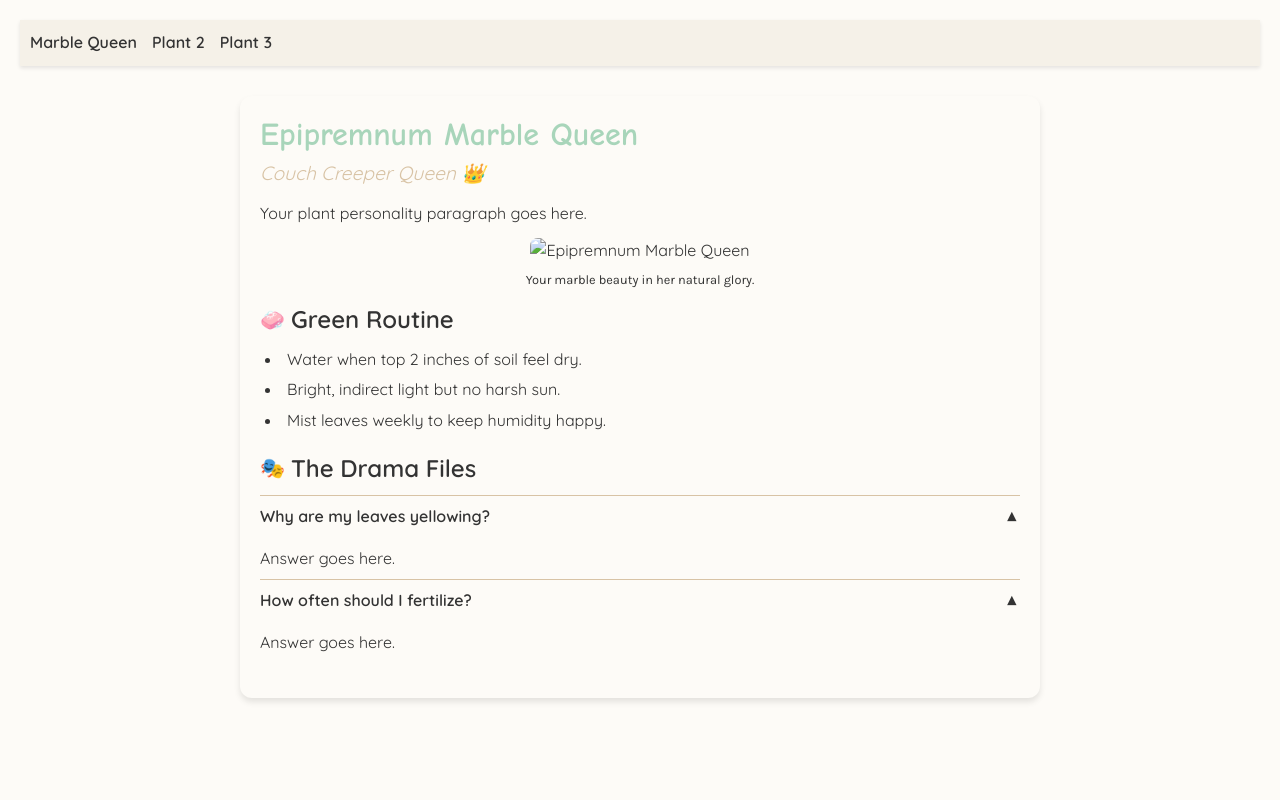
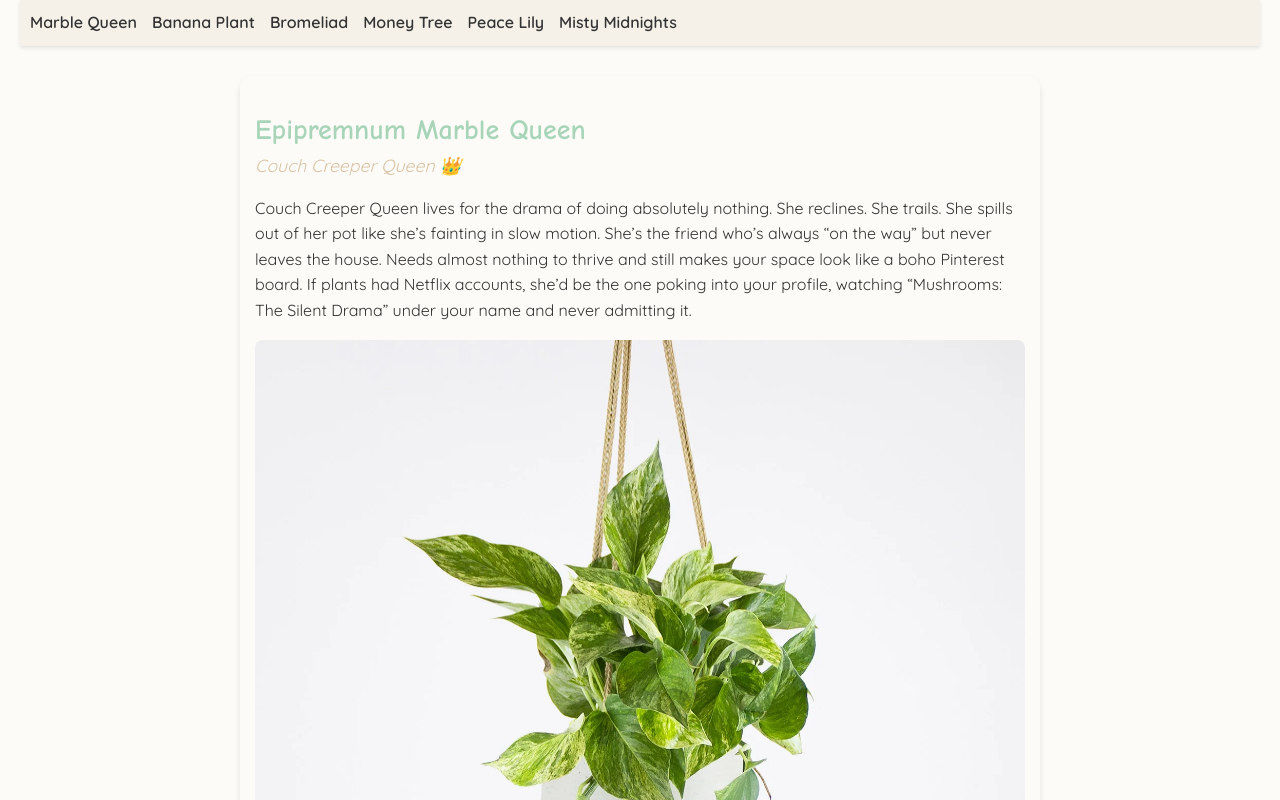
Before and after one commit to RVciTo/PlantDiHerb, a plain HTML site: page index.html in a window 1280 px wide. Shown: the top 800 px of the page. Drawn offline with Linux system fonts and the light colour scheme.

Commit message:
Update index.html

```diff
--- a/index.html
+++ b/index.html
@@ -4,6 +4,24 @@
   <meta charset="UTF-8">
   <meta name="viewport" content="width=device-width, initial-scale=1.0">
   <title>Plant di Herb Man and mek it grow</title>
+  <!-- Skip link for keyboard users -->
+  <style>
+    .skip-link {
+      position: absolute;
+      top: -40px;
+      left: 0;
+      background: #000;
+      color: #fff;
+      padding: 8px;
+      z-index: 100;
+      text-decoration: none;
+      font-size: 0.9rem;
+      transition: top 0.3s;
+    }
+    .skip-link:focus {
+      top: 0;
+    }
+  </style>
   <!-- Google Fonts -->
   <link href="https://fonts.googleapis.com/css2?family=Quicksand:wght@400;600&family=Karla:wght@400;600&family=Comic+Neue:wght@400;700&display=swap" rel="stylesheet">
   <style>
@@ -13,237 +31,188 @@
       --light-brown: #d8c3a5;
       --bg: #fdfbf7;
       --text: #333;
+      --focus: #ffa726;
     }
-    *, *::before, *::after {
-      box-sizing: border-box;
+    *, *::before, *::after { box-sizing: border-box; }
+    html { scroll-behavior: smooth; }
+    body {
       margin: 0;
-      padding: 0;
-    }
-    html {
-      scroll-behavior: smooth;
-    }
-    body {
       font-family: 'Quicksand', sans-serif;
       background: var(--bg);
       color: var(--text);
       line-height: 1.6;
-      padding: 10px;
+      padding: 0 10px 20px;
     }
-    /* Mobile-first navigation */
     nav {
       background: var(--beige);
       box-shadow: 0 2px 4px rgba(0,0,0,0.1);
       position: sticky;
       top: 0;
-      z-index: 1000;
+      z-index: 100;
     }
     nav ul {
       display: flex;
       overflow-x: auto;
       list-style: none;
+      margin: 0;
       padding: 10px;
     }
-    nav ul li {
-      flex: none;
+    nav a {
+      display: block;
       margin-right: 15px;
-    }
-    nav ul li a {
       text-decoration: none;
       font-weight: 600;
       color: var(--text);
       white-space: nowrap;
     }
-    main {
-      padding-top: 10px;
-    }
-    .plant-card {
+    nav a:focus { outline: 2px solid var(--focus); border-radius: 4px; }
+    main { padding-top: 10px; }
+    section.plant-card {
       background: var(--bg);
       border-radius: 12px;
       box-shadow: 0 4px 6px rgba(0,0,0,0.1);
-      margin: 10px 0;
+      margin: 20px auto;
       padding: 15px;
-      width: 100%;
+      max-width: 800px;
       transition: transform 0.2s;
     }
-    .plant-card:hover {
-      transform: translateY(-3px);
-    }
-    .plant-header {
-      margin-bottom: 12px;
-    }
+    section.plant-card:hover { transform: translateY(-3px); }
     .plant-header h2 {
       font-family: 'Comic Neue', cursive;
-      font-size: 1.5rem;
+      font-size: 1.75rem;
+      color: var(--soft-green);
       margin-bottom: 4px;
-      color: var(--soft-green);
       line-height: 1.2;
     }
     .plant-header .nickname {
-      font-size: 1rem;
+      font-size: 1.1rem;
       color: var(--light-brown);
       font-style: italic;
     }
-    .personality {
-      margin-bottom: 12px;
-    }
-    .image-container {
-      text-align: center;
-      margin-bottom: 10px;
-    }
+    .personality { margin: 12px 0; }
     .image-container img {
-      max-width: 100%;
+      width: 100%;
       height: auto;
       border-radius: 8px;
-      transition: transform 0.3s;
     }
-    .image-container img:hover {
-      transform: scale(1.05);
+    .caption {
+      font-family: 'Karla', sans-serif;
+      font-size: 0.85rem;
+      margin-top: 6px;
+      color: var(--text);
     }
-    .image-container .caption {
-      font-family: 'Karla', sans-serif;
-      font-size: 0.8rem;
-      color: var(--text);
-      margin-top: 6px;
-    }
-    .green-routine, .drama-files {
-      margin-bottom: 15px;
-    }
+    .green-routine, .drama-files { margin: 16px 0; }
     .green-routine h3, .drama-files h3 {
       display: flex;
       align-items: center;
-      font-size: 1.25rem;
+      font-size: 1.3rem;
       margin-bottom: 8px;
     }
-    .green-routine h3::before {
-      content: '🧼';
-      margin-right: 6px;
-      font-size: 1.25rem;
-    }
-    .drama-files h3::before {
-      content: '🎭';
-      margin-right: 6px;
-      font-size: 1.25rem;
-    }
-    .green-routine ul {
-      list-style: disc inside;
-    }
-    .green-routine li {
-      margin-bottom: 5px;
-      padding-left: 5px;
-    }
-    .accordion-item {
+    .green-routine h3::before { content: '🧼'; margin-right: 8px; }
+    .drama-files h3::before { content: '🎭'; margin-right: 8px; }
+    .green-routine ul { list-style: disc inside; padding-left: 8px; }
+    .green-routine li { margin-bottom: 6px; }
+    .accordion {
       border-top: 1px solid var(--light-brown);
     }
-    .accordion-header {
+    .accordion button {
+      width: 100%;
+      text-align: left;
+      padding: 10px 0;
+      font-weight: 600;
+      background: none;
+      border: none;
+      position: relative;
+      font-size: 1rem;
       cursor: pointer;
-      padding: 8px 0;
-      font-weight: 600;
-      position: relative;
     }
-    .accordion-header::after {
+    .accordion button::after {
       content: '▼';
       position: absolute;
       right: 0;
       transition: transform 0.2s;
     }
-    .accordion-header.active::after {
+    .accordion button[aria-expanded="true"]::after {
       transform: rotate(180deg);
     }
-    .accordion-content {
+    .accordion button:focus { outline: 2px solid var(--focus); }
+    .panel {
       max-height: 0;
       overflow: hidden;
       transition: max-height 0.3s ease;
     }
-    .accordion-content p {
-      padding: 8px 0;
-    }
-    /* Larger screens */
+    .panel p { padding: 10px 0; }
     @media (min-width: 600px) {
-      body {
-        padding: 20px;
-      }
-      .plant-card {
-        max-width: 800px;
-        margin: 20px auto;
-        padding: 20px;
-      }
-      .plant-header h2 {
-        font-size: 2rem;
-      }
-      .plant-header .nickname {
-        font-size: 1.2rem;
-      }
-      .green-routine h3, .drama-files h3 {
-        font-size: 1.5rem;
-      }
+      body { padding: 0 20px 40px; }
     }
   </style>
 </head>
 <body>
-  <nav>
+  <a href="#main" class="skip-link">Skip to content</a>
+  <nav role="navigation">
     <ul>
-      <!-- Update nav links manually -->
       <li><a href="#epipremnum-marble-queen">Marble Queen</a></li>
-      <li><a href="#plant-2">Plant 2</a></li>
-      <li><a href="#plant-3">Plant 3</a></li>
+      <li><a href="#musa-oriental-dwarf">Banana Plant</a></li>
+      <li><a href="#bromelia-hope">Bromeliad</a></li>
+      <li><a href="#pachira-aquatica">Money Tree</a></li>
+      <li><a href="#spathiphyllum">Peace Lily</a></li>
+      <li><a href="#ctenanthe-amagris">Misty Midnights</a></li>
     </ul>
   </nav>
-  <main>
-    <!-- Sample Plant Entry -->
+  <main id="main">
+    <!-- Epipremnum Marble Queen -->
     <section id="epipremnum-marble-queen" class="plant-card">
-      <div class="plant-header">
+      <header class="plant-header">
         <h2>Epipremnum Marble Queen</h2>
         <div class="nickname">Couch Creeper Queen 👑</div>
-      </div>
+      </header>
       <div class="personality">
-        <!-- Insert Personality Paragraph -->
-        <p>Your plant personality paragraph goes here.</p>
+        <p>Couch Creeper Queen lives for the drama of doing absolutely nothing. She reclines. She trails. She spills out of her pot like she’s fainting in slow motion. She’s the friend who’s always “on the way” but never leaves the house. Needs almost nothing to thrive and still makes your space look like a boho Pinterest board. If plants had Netflix accounts, she’d be the one poking into your profile, watching “Mushrooms: The Silent Drama” under your name and never admitting it.</p>
       </div>
       <div class="image-container">
-        <img src="monstera.jpg" alt="Epipremnum Marble Queen">
-        <div class="caption">Your marble beauty in her natural glory.</div>
+        <img src="_CouchCreeperQueen.webp" alt="Couch Creeper Queen trailing vines">
+        <div class="caption">I’m not lazy, I’m on energy-saving mode.</div>
       </div>
       <div class="green-routine">
         <h3>Green Routine</h3>
         <ul>
-          <li>Water when top 2 inches of soil feel dry.</li>
-          <li>Bright, indirect light but no harsh sun.</li>
-          <li>Mist leaves weekly to keep humidity happy.</li>
-          <!-- Add more tips -->
+          <li>Light: Bright, indirect light. She’s chill in low light too but won’t grow as fast.</li>
+          <li>Water: Let the top 2–3 cm of soil dry out before watering. She’s not into soggy feet.</li>
+          <li>Humidity: Totally fine in normal room vibes, but she’ll thrive if you mist once in a while.</li>
+          <li>Feeding: Toss her a little liquid fertilizer every 4–6 weeks in spring/summer. She doesn’t eat much.</li>
+          <li>Grooming: Prune leggy vines and wipe her leaves so she keeps that marble glow.</li>
         </ul>
       </div>
       <div class="drama-files">
         <h3>The Drama Files</h3>
-        <!-- Accordion items default-open -->
-        <div class="accordion-item">
-          <div class="accordion-header active">Why are my leaves yellowing?</div>
-          <div class="accordion-content" style="max-height: none;">
-            <p>Answer goes here.</p>
-          </div>
+        <div class="accordion">
+          <button aria-expanded="false" aria-controls="mq1">Q: The leaves are turning yellow — what does that mean?</button>
+          <div id="mq1" class="panel" aria-hidden="true"><p>A: You’ve been loving her a little too hard. That soggy soil? Yeah, she’s not into that. Let her dry out before the next drink.</p></div>
+          <button aria-expanded="false" aria-controls="mq2">Q: The tips of the leaves are dry and crispy — is that normal?</button>
+          <div id="mq2" class="panel" aria-hidden="true"><p>A: She’s thirsty or choking on your apartment’s dry vibes. Water deeper or give her a lil’ humidity boost.</p></div>
+          <button aria-expanded="false" aria-controls="mq3">Q: Why are the leaves drooping like that?</button>
+          <div id="mq3" class="panel" aria-hidden="true"><p>A: Thirsty, dramatic, but fine. It’s her version of a protest sign. Water her, she’ll forgive you by lunch.</p></div>
+          <button aria-expanded="false" aria-controls="mq4">Q: Why is it leaning toward the window?</button>
+          <div id="mq4" class="panel" aria-hidden="true"><p>A: She’s chasing the sun like it’s a crush she met at a music festival. Rotate her before she becomes a one-sided relationship.</p></div>
+          <button aria-expanded="false" aria-controls="mq5">Q: There are dark spots or patches — what’s going on?</button>
+          <div id="mq5" class="panel" aria-hidden="true"><p>A: Either sunburn from sitting too close to the window or she’s been chilling in a swampy pot. Bright indirect light + proper drainage = peace.</p></div>
         </div>
-        <div class="accordion-item">
-          <div class="accordion-header active">How often should I fertilize?</div>
-          <div class="accordion-content" style="max-height: none;">
-            <p>Answer goes here.</p>
-          </div>
-        </div>
-        <!-- Add up to 5 FAQ items -->
       </div>
     </section>
-    <!-- Repeat for other plants -->
+    <!-- Repeat similar structure for other plants, ensuring each accordion button has unique aria-controls, associated panels, and initial aria-expanded="false" -->
   </main>
   <script>
-    document.addEventListener('DOMContentLoaded', () => {
-      document.querySelectorAll('.accordion-header').forEach(header => {
-        const content = header.nextElementSibling;
-        header.addEventListener('click', () => {
-          header.classList.toggle('active');
-          if (header.classList.contains('active')) {
-            content.style.maxHeight = content.scrollHeight + 'px';
-          } else {
-            content.style.maxHeight = null;
-          }
-        });
+    document.querySelectorAll('.accordion button').forEach(btn => {
+      btn.addEventListener('click', () => {
+        const expanded = btn.getAttribute('aria-expanded') === 'true';
+        const panel = document.getElementById(btn.getAttribute('aria-controls'));
+        btn.setAttribute('aria-expanded', String(!expanded));
+        panel.setAttribute('aria-hidden', String(expanded));
+        if (!expanded) {
+          panel.style.maxHeight = panel.scrollHeight + 'px';
+        } else {
+          panel.style.maxHeight = null;
+        }
       });
     });
   </script>
```
